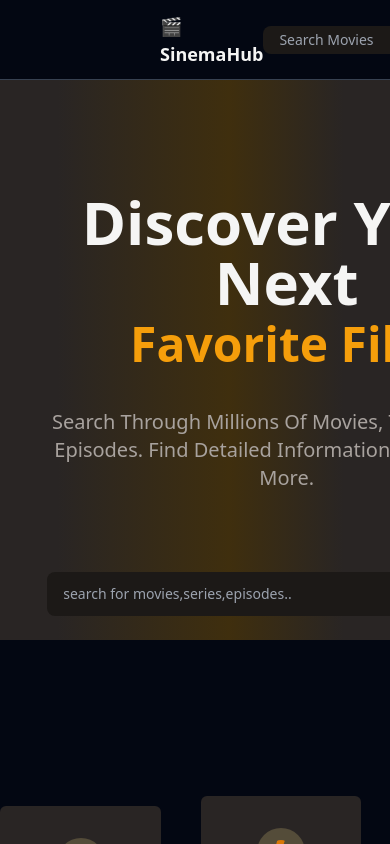
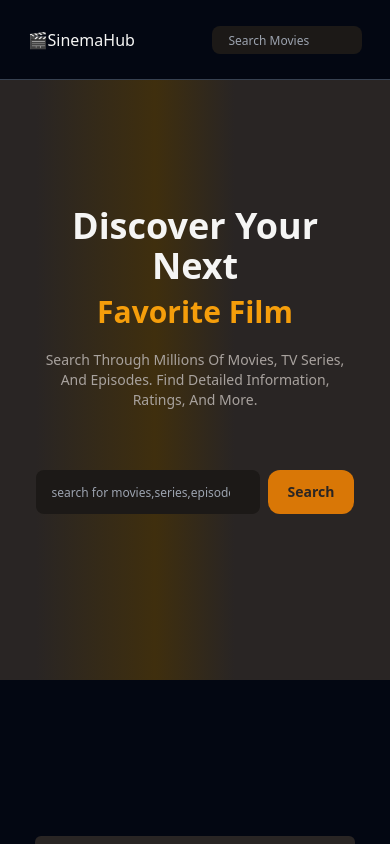
Before and after one commit to assumaqn/sinemaHub, a React (Vite) app: page / in a window 390 px wide. Built offline with nearby package versions, Linux system fonts and the light colour scheme.

Commit message:
applying mobile style

```diff
--- a/src/Services/SearchContext.jsx
+++ b/src/Services/SearchContext.jsx
@@ -12,6 +12,8 @@ function reducer(state, action) {
       return { query: action.payload };
     case "searchNav":
       return { query: action.payload };
+    case "searchResult":
+      return { query: "" };
     default:
       throw new Error("Unknown command");
   }
--- a/src/features/home/Features.jsx
+++ b/src/features/home/Features.jsx
@@ -4,7 +4,9 @@ import { BsFillLightningFill } from "react-icons/bs";
 import { BsStars } from "react-icons/bs";
 function Features() {
   return (
-    <div className="flex max-w-4xl space-x-10 justify-between items-center mx-auto py-[156px]">
+    // <div className="flex flex-col sm:flex-row max-w-xs  sm:max-w-4xl  space-y-14 sm:space-x-10 justify-between items-center mx-auto py-[156px]">
+
+    <div className="flex flex-col max-w-xs sm:flex-row sm:max-w-4xl space-y-14 sm:space-y-0 sm:space-x-10 justify-between items-center mx-auto py-[156px]">
       <FeaturedCard
         icon={
           <MdLocalMovies className="text-amber-600 text-5xl bg-amber-200/20 w-12 h-12 rounded-full p-3" />
--- a/src/features/home/Hero.jsx
+++ b/src/features/home/Hero.jsx
@@ -5,12 +5,14 @@ function Hero() {
   const { query, dispatch } = useSearch();
 
   return (
-    <div className="bg-gradient-to-r from-stone-800/100 from-10%  via-yellow-600/30 via-40% to-stone-800/100 to-60% py-[280px] px-10 flex flex-col gap-10 h-[470px] items-center justify-center">
-      <h1 className="text-6xl font-extrabold flex flex-col gap-2 items-center pt-32">
+    <div className="max-w-md sm:max-w-full  mx-auto bg-gradient-to-r from-stone-800/100 from-10%  via-yellow-600/30 via-40% to-stone-800/100 to-60% py-[300px]  sm:py-[280px] px-10 flex flex-col  gap-5 sm:gap-10 h-[470px] items-center justify-center">
+      <h1 className="text-4xl sm:text-6xl font-extrabold flex flex-col gap-2 items-center pt-15 sm:pt-32">
         Discover Your next{" "}
-        <span className="text-amber-500 text-5xl">Favorite Film</span>
+        <span className="text-amber-500 text-3xl sm:text-5xl">
+          Favorite Film
+        </span>
       </h1>
-      <p className="text-md text-stone-400 font-normal max-w-2xl mx-auto">
+      <p className="text-sm sm:text-md text-stone-400 font-normal max-w-xs sm:max-w-2xl mx-auto">
         Search through millions of movies, TV series, and episodes. Find
         detailed information, ratings, and more.
       </p>
--- a/src/features/result/MovieCard.jsx
+++ b/src/features/result/MovieCard.jsx
@@ -2,28 +2,45 @@ import { FaCalendarAlt } from "react-icons/fa";
 
 function MovieCard({ image, title, year, genre }) {
   return (
-    <div className="flex flex-col  rounded-xl w-[240px] h-[380px] overflow-hidden hover:shadow-amber-600 hover:shadow-sm cursor-pointer hover:-translate-y-1 transition-all duration-200 group">
-      <div className="w-[240px] h-[300px] overflow-hidden">
+    <div
+      className="flex flex-col rounded-xl overflow-hidden
+      w-full bg-stone-900/40
+      h-auto sm:h-[430px]                        /* FIXED HEIGHT ON BIGGER SCREENS */
+      hover:shadow-amber-600 hover:shadow-sm cursor-pointer
+      hover:-translate-y-1 transition-all duration-200 group"
+    >
+      {/* IMAGE */}
+      <div className="w-full aspect-[2/3] relative overflow-hidden">
         <img
           src={image}
           alt={title}
-          className="w-full h-full object-cover  bg-gradient-to-b from-stone-700/100 from-5%   to-transparent  group-hover:opacity-70 transition-all duration-300 group-hover:scale-110 "
+          className="w-full h-full object-cover
+          transition-all duration-300 group-hover:opacity-70 group-hover:scale-110"
         />
       </div>
 
-      <div className="pt-2 pb-4 px-3 space-y-3  bg-stone-800/40">
-        <h3>{title}</h3>
-        <p className="flex justify-between items-center">
-          <span className="flex items-center gap-2 text-sm text-stone-300">
-            <FaCalendarAlt />
+      {/* CONTENT */}
+      <div className="pt-2 pb-4 px-3 space-y-2 flex-grow flex flex-col">
+        <h3 className="font-semibold text-stone-100 text-sm sm:text-base line-clamp-2">
+          {title}
+        </h3>
+
+        <div className="flex justify-between items-center mt-auto">
+          <span className="flex items-center gap-2 text-xs sm:text-sm text-stone-300">
+            <FaCalendarAlt className="text-sm" />
             {year}
           </span>
-          <span className="inline-block bg-stone-600 py-[3px] px-1.5 text-sm text-stone-200 rounded-xl">
+
+          <span
+            className="inline-block bg-stone-700 py-[3px] px-2 text-xs sm:text-sm
+            text-stone-200 rounded-xl"
+          >
             {genre}
           </span>
-        </p>
+        </div>
       </div>
     </div>
   );
 }
+
 export default MovieCard;
--- a/src/features/result/ResultContent.jsx
+++ b/src/features/result/ResultContent.jsx
@@ -7,7 +7,7 @@ function ResultContent() {
   const { Search } = movies;
 
   return (
-    <div className="max-w-7xl mx-auto py-7 grid grid-cols-5 items-center justify-between gap-x-8 gap-y-10 ">
+    <div className="sm:max-w-7xl max-w-lg mx-auto py-7 grid sm:grid-cols-5 grid-cols-2 items-center justify-between gap-x-8 gap-y-10 ">
       {Search.map((movie) => (
         <MovieCard
           title={movie.Title}
--- a/src/features/result/ResultHeader.jsx
+++ b/src/features/result/ResultHeader.jsx
@@ -10,8 +10,8 @@ function ResultHeader() {
 
   const { query } = useParams();
   return (
-    <div className="py-5 ">
-      <div className="grid grid-rows-2 items-center justify-center  gap-y-3 py-6   ">
+    <div className="py-5 mx-auto">
+      <div className="grid grid-rows-2 items-center justify-center   gap-y-3 py-6   ">
         <h3 className="text-2xl text-stone-200 font-semibold">Search Result</h3>
 
         <SearchQuery
@@ -20,14 +20,8 @@ function ResultHeader() {
           query={searchQuery}
           type="small"
         />
-
-        {/* <div className="flex items-center justify-center gap-3 ">
-          <SearchQuery searchType="resultSearch" />
-
-          <Button type="small">Search</Button>
-        </div> */}
       </div>
-      <p className="justify-items-start pl-10 text-stone-300 text-sm">
+      <p className="justify-items-start pl-5 sm:pl-10 text-stone-300 text-sm">
         Found {search} result for "{query}"
       </p>
     </div>
--- a/src/index.css
+++ b/src/index.css
@@ -4,7 +4,7 @@
 
 @layer components {
   .input {
-    @apply placeholder:text-sm w-96 py-3 px-4 rounded-lg cursor-pointer bg-stone-900/100  text-stone-100 font-normal text-sm focus:outline-none  transition-all duration-100 focus:ring-1 focus:ring-amber-400  focus:ring-offset-stone-900;
+    @apply sm:placeholder:text-sm placeholder:text-xs w-56 sm:w-96 py-3 px-4 rounded-lg cursor-pointer bg-stone-900/100  text-stone-100 font-normal text-sm focus:outline-none  transition-all duration-100 focus:ring-1 focus:ring-amber-400  focus:ring-offset-stone-900;
   }
   .reel-loader {
     display: flex;
--- a/src/ui/AppLayout.jsx
+++ b/src/ui/AppLayout.jsx
@@ -10,7 +10,8 @@ function AppLayout() {
   const isLoading = navigation.state === "loading";
 
   return (
-    <section className="h-screen grid grid-rows-[auto_2fr_auto] bg-gray-950/100 overflow-y-scroll ">
+    // <section className=" items-center justify-center h-screen grid grid-rows-[auto_2fr_auto] bg-gray-950/100 overflow-y-scroll max-w-md overflow-x-hidden  mx-auto  ">
+    <section className="h-screen grid grid-rows-[auto_2fr_auto] bg-gray-950/100 overflow-y-scroll sm:justify-normal justify-center overflow-x-hidden ">
       <PageNav />
       <main>{isLoading ? <Loader /> : <Outlet />}</main>
       <Footer />
--- a/src/ui/Logo.jsx
+++ b/src/ui/Logo.jsx
@@ -4,8 +4,8 @@ function Logo() {
   return (
     <div>
       <Link to="/">
-        <h2 className="text-lg font-semibold text-stone-100 capitalize">
-          🎬 SinemaHub
+        <h2 className=" text-md font-medium sm:text-lg  sm:font-semibold text-stone-100 capitalize flex justify-center items-center">
+          <span>🎬</span>SinemaHub
         </h2>
       </Link>
     </div>
--- a/src/ui/PageNav.jsx
+++ b/src/ui/PageNav.jsx
@@ -5,9 +5,8 @@ import SearchQuery from "./SearchQuery";
 function PageNav() {
   const { query, dispatch } = useSearch();
   return (
-    <header className=" flex items-center justify-between py-2 px-40  h-[80px] border-b border-gray-700 ">
+    <header className=" flex items-center justify-between py-2 px-8 sm:px-40  h-[80px] border-b border-gray-700 ">
       <Logo />
-
       <SearchQuery
         searchType="headerSearch"
         placeholder="Search Movies"
--- a/src/ui/SearchQuery.jsx
+++ b/src/ui/SearchQuery.jsx
@@ -5,17 +5,16 @@ function SearchQuery({ searchType, placeholder, dispatch, query, type, to }) {
   const navigation = useNavigate();
   function handleSubmit(e) {
     e.preventDefault();
-    console.log(query);
+
     if (!query) return;
     navigation(`/search/${query}`);
-    dispatch({ type: "searchMovie", payload: "" });
-    dispatch({ type: "searchNav", payload: "" });
+    dispatch({ type: "searchResult" });
   }
   const style = {
     headerSearch:
-      " w-[150px] py-1 px-4 focus:w-52 transition-all duration-200 ",
+      "w-[150px] py-1 px-4 focus:w-40 sm:focus:w-52 transition-all duration-200 ",
     normalSearch: "",
-    resultSearch: " w-[550px] py-2",
+    resultSearch: " w-[280px] sm:w-[550px] py-2",
   };
 
   if (searchType == "headerSearch")
```
